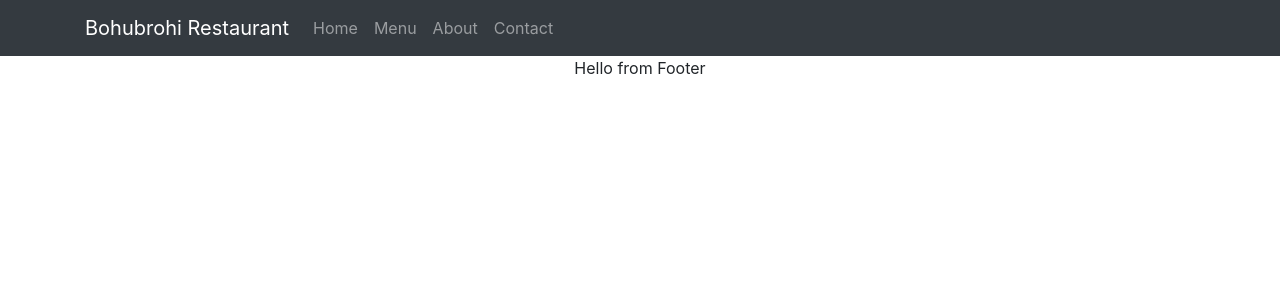
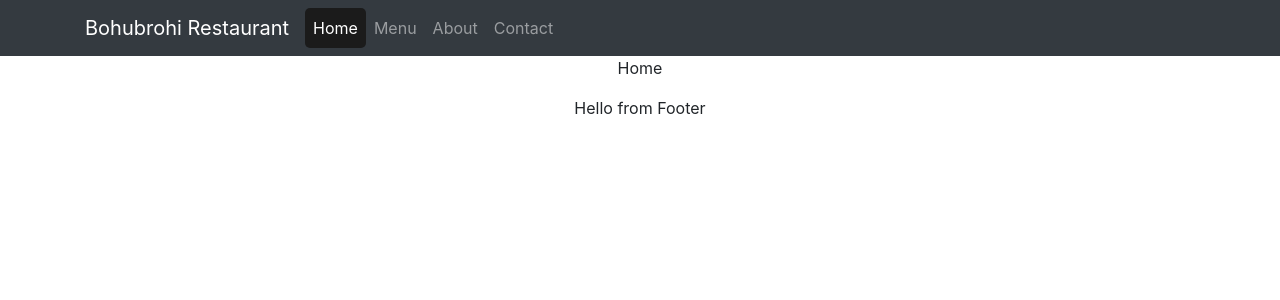
Before and after one commit to Rubrex/restaurant_prac, a React (Create React App) app: page /home in a window 1280 px wide. Shown: the top 300 px of the page. Built offline with nearby package versions, Linux system fonts and the light colour scheme; the HTML template or start-up script is replaced by a standard one.

Commit message:
Added Redirect and Switch Component from react-router-dom

```diff
--- a/src/components/body/Body.js
+++ b/src/components/body/Body.js
@@ -3,16 +3,20 @@
 import Home from "./Home";
 import Contact from "./Contact";
 import About from "./About";
-import {Route, Redirect} from 'react-router-dom';
+import {Route, Redirect, Switch} from 'react-router-dom';
 
 
 const Body = () => {
   return (
     <div>
-      <Route path="/" exact component={Home} />
-      <Route path="/menu" exact component={Menu} />
-      <Route path="/contact" exact component={Contact} />
-      <Route path="/about" exact component={About} />
+      <Switch>
+        <Route path="/home" exact component={Home} />
+        <Route path="/menu" exact component={Menu} />
+        <Route path="/contact" exact component={Contact} />
+        <Route path="/about" exact component={About} />
+        <Redirect from="/" to="/home"/>
+      </Switch>
+
     </div>
   );
 };
--- a/src/components/header/Navigation.js
+++ b/src/components/header/Navigation.js
@@ -24,7 +24,7 @@
             <Collapse navbar isOpen={this.state.isNavOpen}>
               <Nav className="mr-auto" navbar>
                 <NavItem>
-                  <NavLink exact to="/" className="nav-link">Home</NavLink>
+                  <NavLink exact to="/home" className="nav-link">Home</NavLink>
                 </NavItem>
                 <NavItem>
                   <NavLink exact to="/menu" className="nav-link">Menu</NavLink>
```
